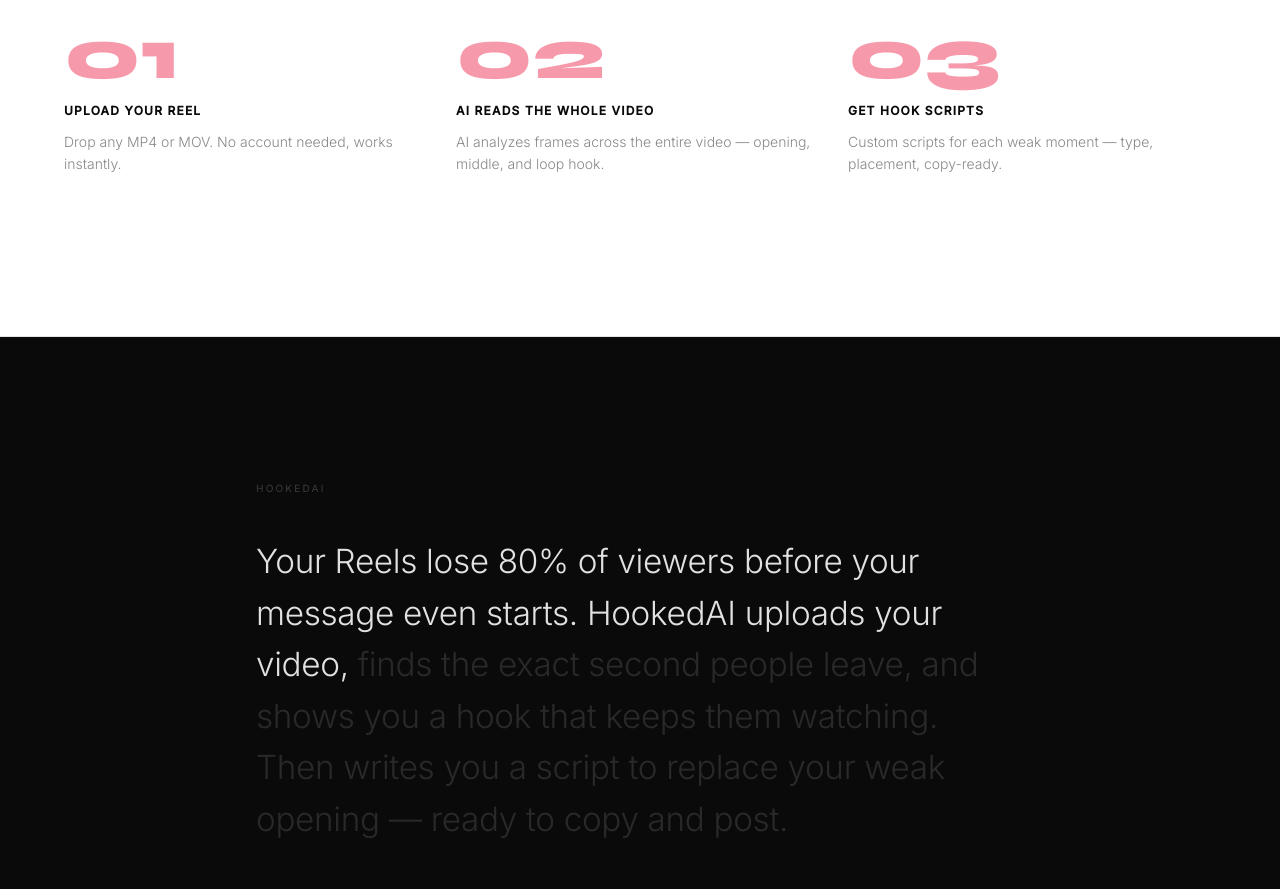
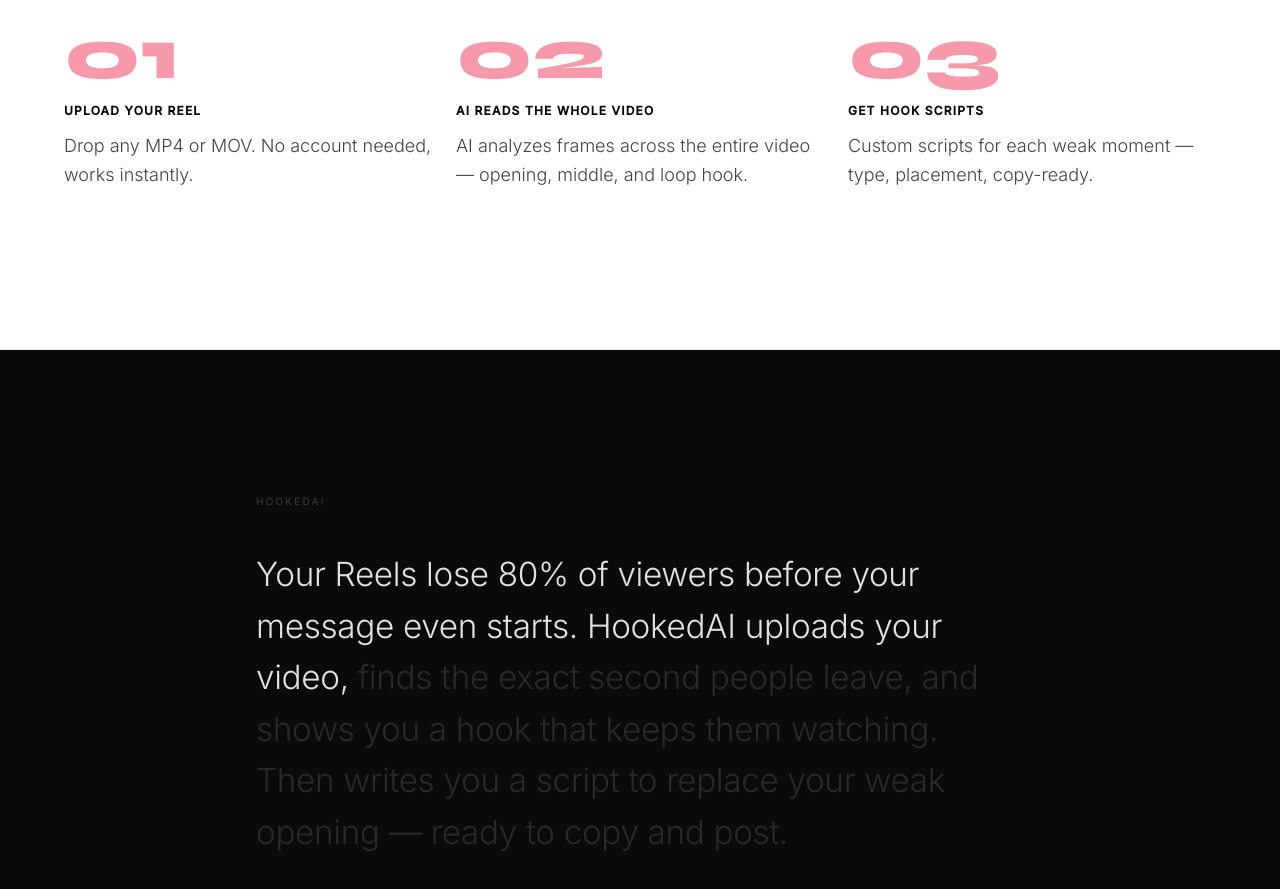
Before and after one commit to bimogg/Hooked.AI, a Next.js app: page / in a window 1280 px wide. Shown: the part 2080-2969 px from the top of the page. Built offline with nearby package versions, Linux system fonts and the light colour scheme; no server answers.

Commit message:
style: larger darker step descriptions for readability

```diff
--- a/components/HomeContent.tsx
+++ b/components/HomeContent.tsx
@@ -227,7 +227,7 @@ export default function HomeContent() {
               <div key={n} data-reveal data-delay={String(i + 1)} className="flex flex-col gap-3">
                 <span className="font-display font-extrabold text-7xl text-[#e8002d]/40 leading-none">{n}</span>
                 <h3 className="font-bold text-xs uppercase tracking-widest">{tr('home', tk, lang)}</h3>
-                <p className="text-[#888] text-sm leading-relaxed font-light">{tr('home', dk, lang)}</p>
+                <p className="text-[#444] text-base md:text-lg leading-relaxed font-light">{tr('home', dk, lang)}</p>
               </div>
             ))}
           </div>
```
